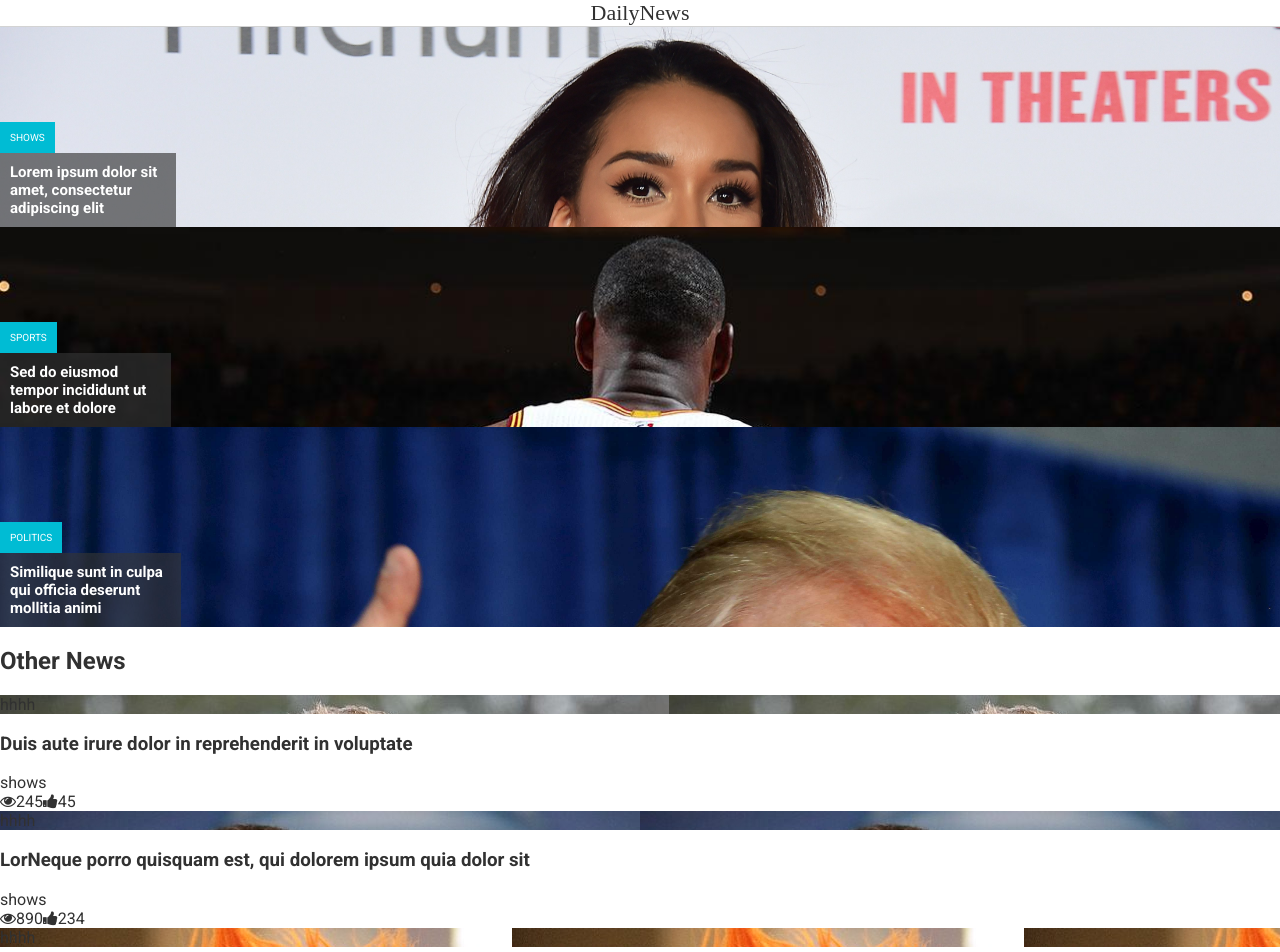
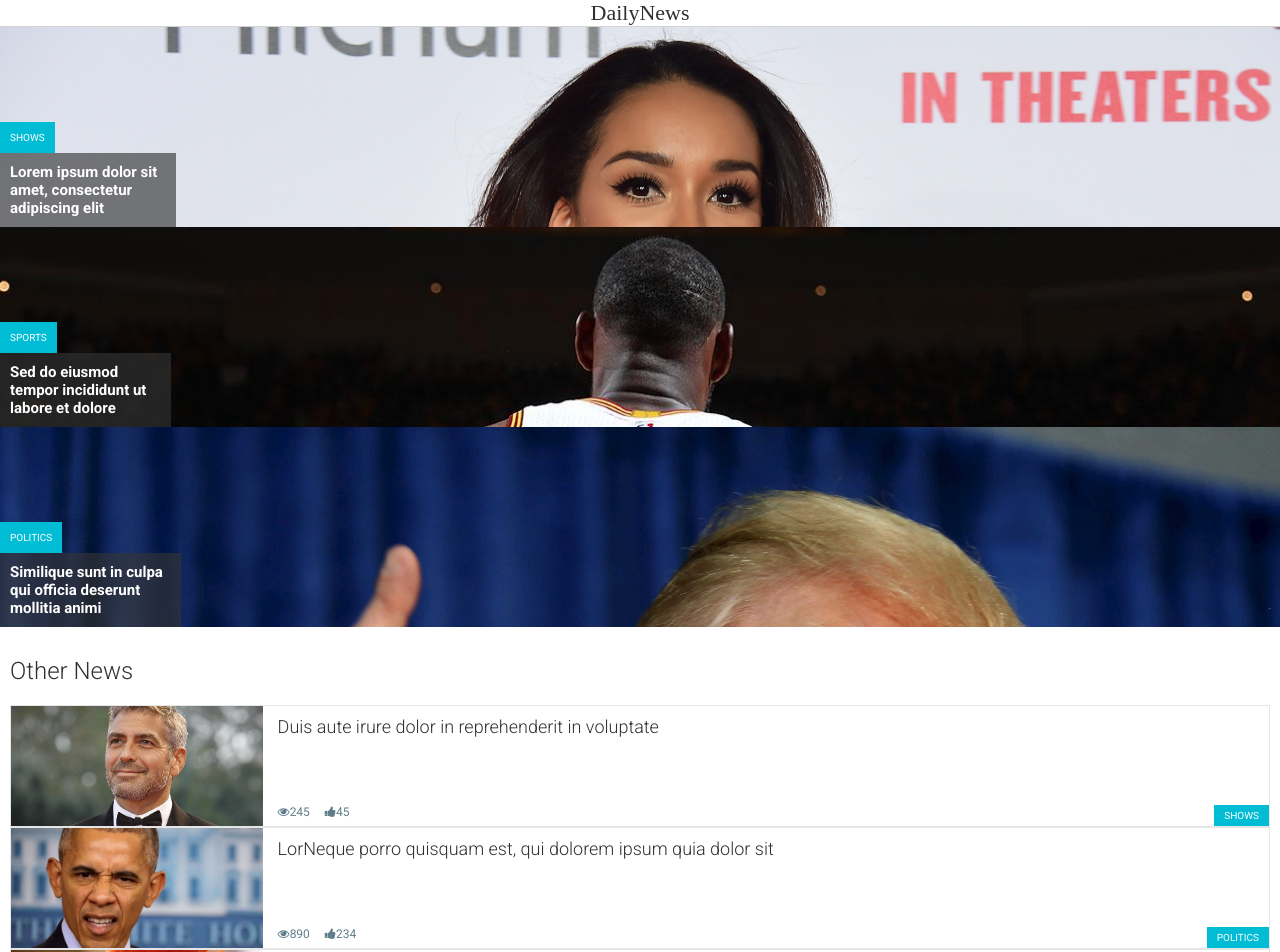
Before and after one commit to JaneHazen/NewsSite, a React (Create React App) app in the folder news/: page / in a window 1280 px wide. Shown: the top 952 px of the page. Built offline with nearby package versions, Linux system fonts and the light colour scheme; data requests are answered from the project's data file; a web font is replaced by a local one.

Commit message:
add css to othernews

```diff
--- a/news/db.json
+++ b/news/db.json
@@ -60,7 +60,7 @@
       "id": 5,
       "title": "LorNeque porro quisquam est, qui dolorem ipsum quia dolor sit",
       "body": "Sed ut perspiciatis unde omnis iste natus error sit voluptatem accusantium doloremque laudantium, totam rem aperiam, eaque ipsa quae ab illo inventore veritatis et quasi architecto beatae vitae dicta sunt explicabo. Nemo enim ipsam voluptatem quia voluptas sit aspernatur aut odit aut fugit, sed quia consequuntur magni dolores eos qui ratione voluptatem sequi nesciunt. Neque porro quisquam est, qui dolorem ipsum quia dolor sit amet, consectetur, adipisci velit, sed quia non numquam eius modi tempora incidunt ut labore et dolore magnam aliquam quaerat voluptatem. Ut enim ad minima veniam, quis nostrum exercitationem ullam corporis suscipit laboriosam, nisi ut aliquid ex ea commodi consequatur? Quis autem vel eum iure reprehenderit qui in ea voluptate velit esse quam nihil molestiae consequatur, vel illum qui dolorem eum fugiat quo voluptas nulla pariatur?",
-      "category": "shows",
+      "category": "politics",
       "img": "5.jpg",
       "date": "21/21/1944",
       "author": "Jenny Roberts",
--- a/news/public/css/styles.css
+++ b/news/public/css/styles.css
@@ -57,3 +57,63 @@ footer {
   background: rgba(53,53,53,0.64);
   width:40%;
 }
+
+/*OTHER NEWS*/
+
+.other-news {
+  box-sizing: border-box;
+  padding:10px;
+}
+
+.other-news h2 {
+  font-weight:300;
+}
+
+.other-news-items .item {
+  display:flex;
+  border:1px solid #e6e6e6;
+}
+
+.other-news-items .item .left {
+  flex-grow:1;
+  width:100px;
+  height:120px;
+  background-size:cover !important;
+  background-position: center center !important;
+}
+
+.other-news-items .item .right {
+  width:80%;
+  height:120px;
+  padding:10px 15px;
+  box-sizing: border-box;
+  position:relative;
+}
+
+.other-news-items .item .right h3{
+  margin:0px;
+  font-weight:300;
+  font-size:18px;
+}
+
+.other-news-items .item .right .category-tag{
+  position:absolute;
+  right:0;
+  bottom:0;
+  background: #00BCD4;
+  font-size:10px;
+  text-transform:uppercase;
+  padding:5px 10px;
+  color: #fff;
+}
+
+.other-news-items .item .right .tags{
+  position:absolute;
+  bottom:6px;
+}
+
+.other-news-items .item .right .tags span{
+  margin-right: 15px;
+  font-size:12px;
+  color:#607D8b;
+}
--- a/news/src/components/home/OtherNews.js
+++ b/news/src/components/home/OtherNews.js
@@ -9,7 +9,7 @@ const renderOthernews = ({otherNews}) => {
             <div
             className="left"
             style={{background:`url(/images/articles/${item.img})`}}
-            >hhhh
+            >
             </div>
             <div className="right">
               <h3>{item.title}</h3>
```
